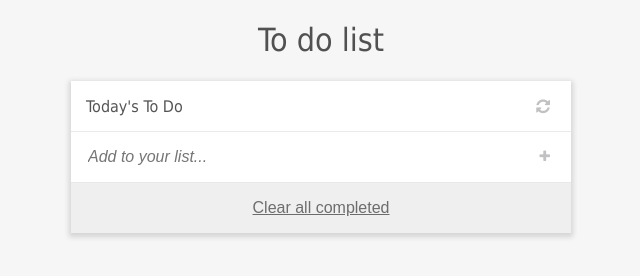
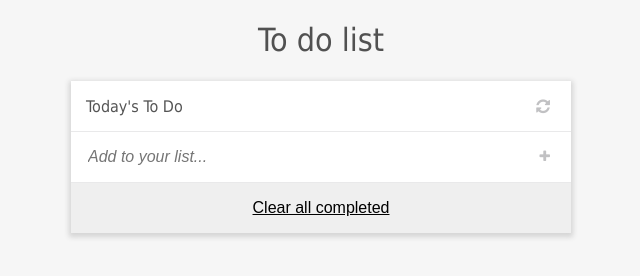
Before and after one commit to Olivier-Kango/To-Do-List, a website built with webpack: page src/index.html in a window 1280 px wide. In both pictures the pointer is over the button "Clear all completed". Shown: the whole page, without its empty margins (319-959 px from the left). Built offline with nearby package versions, Linux system fonts and the light colour scheme.

Commit message:
Add color black to button

```diff
--- a/src/style.css
+++ b/src/style.css
@@ -103,7 +103,7 @@ input:focus {
 .button:hover {
   text-decoration: underline;
   cursor: pointer;
-  color: rgba(0, 0, 0, 0.546);
+  color: black;
 }
 
 @media (max-width: 768px) {
```
